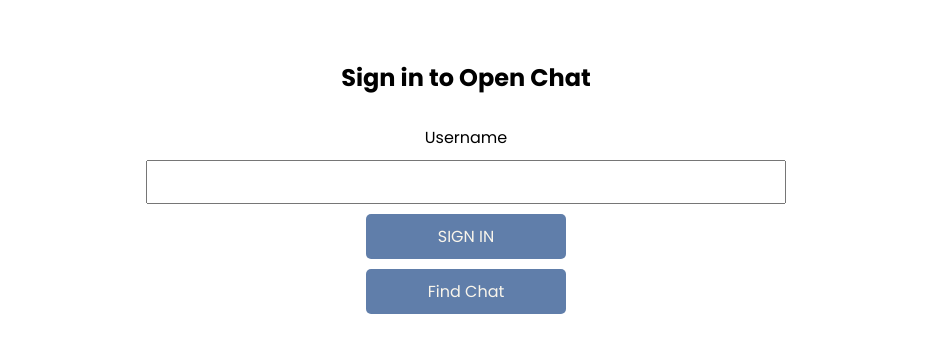
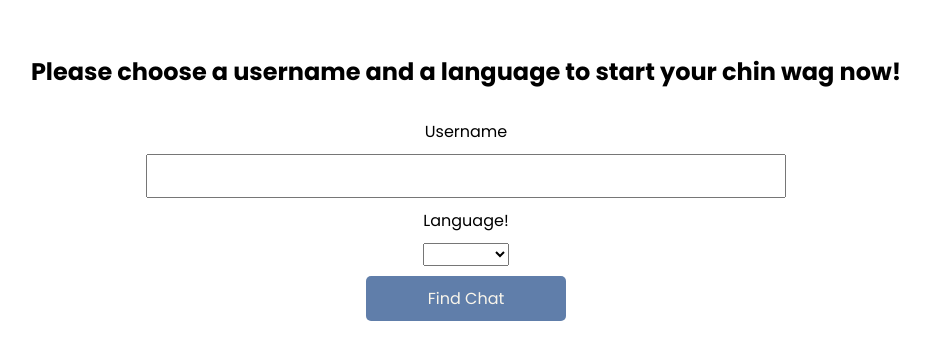
Before and after one commit to benspblewis/hackathon-ITC, a React (Create React App) app in the folder lingochat/: page / in a window 1280 px wide. Shown: the part 208-568 px from the top of the page, without its empty margins (174-1104 px from the left). Built offline with nearby package versions, Linux system fonts and the light colour scheme; no server answers.

Commit message:
Additional ChatRoomCommit

```diff
--- a/lingochat/src/App.js
+++ b/lingochat/src/App.js
@@ -3,7 +3,7 @@ import Home from './Home';
 import Chat from './Chat';
 import IO from 'socket.io-client';
 import './App.css';
-import FindChatRoom from './FindChatRoom';
+
 const socket = IO.connect('http://localhost:4000');
 
 function App() {
@@ -12,7 +12,6 @@ function App() {
       <div>
         <Routes>
           <Route path="/" element={<Home socket={socket} />}></Route>
-          <Route path="/FindRoom" element={<FindChatRoom socket={socket} />}></Route>
           <Route path="/chat" element={<Chat socket={socket} />}></Route>
         </Routes>
       </div>
--- a/lingochat/src/Chat.js
+++ b/lingochat/src/Chat.js
@@ -8,12 +8,12 @@ const Chat = ({ socket }) => {
     const [typingStatus, setTypingStatus] = useState('');
     const lastMessageRef = useRef(null);
 
+
     useEffect(() => {
       socket.on('messageResponse', (data) => setMessages([...messages, data]));
     }, [socket, messages]);
 
     useEffect(() => {
-      // 👇️ scroll to bottom every time messages change
       lastMessageRef.current?.scrollIntoView({ behavior: 'smooth' });
     }, [messages]);
 
--- a/lingochat/src/ChatBody.js
+++ b/lingochat/src/ChatBody.js
@@ -1,8 +1,9 @@
-import React from 'react';
+import React, {useState} from 'react';
 import { useNavigate } from 'react-router-dom';
 
 const ChatBody = ({ messages, lastMessageRef, typingStatus }) => {
   const navigate = useNavigate();
+  const [languages, setLanguages] = useState([]);
 
   const handleLeaveChat = () => {
     localStorage.removeItem('userName');
@@ -13,7 +14,9 @@ const ChatBody = ({ messages, lastMessageRef, typingStatus }) => {
   return (
     <>
       <header className="chat__mainHeader">
-        <p>Hangout with Colleagues</p>
+      {languages.map((language) => (
+            <p key={language.socketID}>Welcome to the {language.language}</p>
+          ))}
         <button className="leaveChat__btn" onClick={handleLeaveChat}>
           LEAVE CHAT
         </button>
--- a/lingochat/src/FindChatRoom.js
+++ /dev/null
@@ -1,42 +0,0 @@
-import React, { useState } from 'react';
-import { useNavigate } from 'react-router-dom';
-
-function FindChatRoom({ socket }) {
-    const navigate = useNavigate();
-    const [userName, setUserName] = useState('');
-
-    const handleLanguageRoom = async (e) => {
-        e.preventDefault();
-        localStorage.setItem('userName', userName);
-        socket.emit('newUser', { userName, socketID: socket.id });
-        navigate('/chat');
-        // navigate('/chat')
-    // const chatId = await axios.post('/chat/join-chat', {
-    //   userId: currentUserId, language: selectedLanguage
-    // })
-    // if (chatId){
-    // navigate(`/chat/${chatId}`);
-    // }
-    // else {
-    //   alert("Could not find room")
-    // }
-    }
-
-  return (
-    <div>
-        <form className="home__container" >
-        <label>Please choose a language to start your language learning journey!</label>
-          <select>
-            <option>Please Select</option>
-            <option>English</option>
-            <option>Spanish</option>
-            <option>Mandarin</option>
-          </select>
-          <button type='submit' onClick={handleLanguageRoom}>FIND CHAT ROOM!</button>
-        </form>
-    </div>
-
-  )
-}
-
-export default FindChatRoom
--- a/lingochat/src/Home.js
+++ b/lingochat/src/Home.js
@@ -1,27 +1,40 @@
-import React, { useState } from 'react';
+import React, { useState} from 'react';
 import { useNavigate } from 'react-router-dom';
 
 const Home = ({ socket }) => {
   const navigate = useNavigate();
   const [userName, setUserName] = useState('');
 
+  const [language, setLanguage] = useState('');
+
+
   const handleSubmit = async (e) => {
     e.preventDefault();
     localStorage.setItem('userName', userName);
-    socket.emit('newUser', { userName, socketID: socket.id });
-    navigate('/chat');
-
+    socket.emit('newUser', {language, userName, socketID: socket.id });
+    navigate(`/chat`);
+    // const chatId = await axios.post('/chat/join-chat', {
+    //   userId: currentUserId, language: selectedLanguage
+    // })
+    // if (chatId){
+    // navigate(`/chat/${chatId}`);
+    // }
+    // else {
+    //   alert("Could not find room")
+    // }
   };
 
-  const FindRoom = () => {
-    navigate('/FindRoom')
-  }
+  const [roomName, setRoomName] = useState("");
+
+  const handleRoomNameChange = (event) => {
+    setRoomName(event.target.value);
+  };
 
   return (
   <>
 
     <form className="home__container" onSubmit={handleSubmit}>
-      <h2 className="home__header">Sign in to Open Chat</h2>
+      <h2 className="home__header">Please choose a username and a language to start your chin wag now!</h2>
       <label htmlFor="username">Username</label>
       <input
         type="text"
@@ -31,9 +44,16 @@ const Home = ({ socket }) => {
         className="username__input"
         value={userName}
         onChange={(e) => setUserName(e.target.value)}
+        required
       />
-      <button className="home__cta" >SIGN IN</button>
-      <button className="home__cta" onClick={FindRoom}>Find Chat</button>
+          <label>Language!</label>
+          <select required value={roomName} onChange={handleRoomNameChange}>
+            <option></option>
+            <option value="English">English</option>
+            <option value="Spanish">Spanish</option>
+            <option value="Mandarin">Mandarin</option>
+          </select>
+      <button className="home__cta">Find Chat</button>
     </form>
     </>
   );
```
Also changed, not shown: 1 other file (tests, documents, lock files or other folders).
